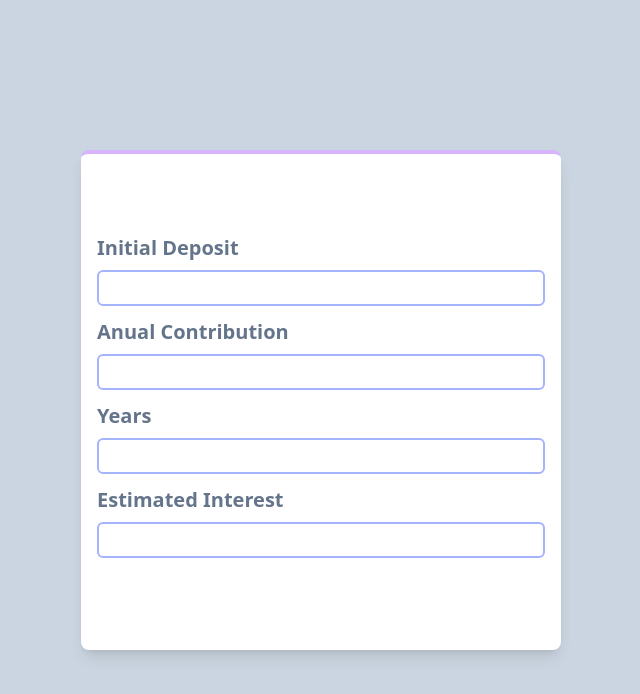
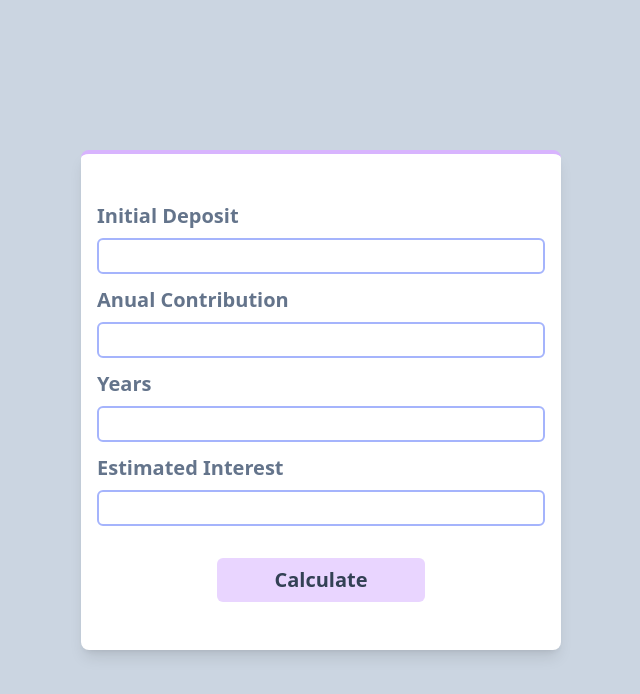
Before and after one commit to renier1989/compound-interest, a React (Vite) app: page / in a window 1280 px wide. Shown: the top 694 px of the page, without its empty margins (319-959 px from the left). Built offline with nearby package versions, Linux system fonts and the light colour scheme.

Commit message:
Class117 - Creating the Button component

```diff
--- a/src/App.jsx
+++ b/src/App.jsx
@@ -1,11 +1,12 @@
 import { Form, Formik } from "formik"
 import { Input } from "./components/Input"
+import { Button } from "./components/Button"
 
 function App() {
   const handleSubmit = () =>{}
   return (
   <div className='flex h-screen items-center justify-center bg-slate-300 '>
-    <div className='bg-white py-20 px-4 rounded-lg w-full border-t-4 border-t-purple-300 shadow-lg
+    <div className='bg-white py-12 px-4 rounded-lg w-full border-t-4 border-t-purple-300 shadow-lg
     mx-10
     sm:mx-[100px]
     md:mx-[400px]
@@ -24,6 +25,7 @@ function App() {
           <Input name="contribution" label="Anual Contribution"></Input>
           <Input name="years" label="Years"></Input>
           <Input name="rate" label="Estimated Interest"></Input>
+          <Button />
         </Form>
       </Formik>
     </div>
--- /dev/null
+++ b/src/components/Button.jsx
@@ -0,0 +1,9 @@
+
+
+export const Button = () => {
+  return (
+    <div className="flex items-center justify-center pt-5">
+        <button className=" bg-purple-200 px-5 py-2 w-52 rounded-md font-semibold text-xl text-slate-700 hover:text-white hover:shadow-xl hover:bg-purple-400 duration-500 ease-in-out transition "> Calculate</button>
+    </div>
+  )
+}
```
